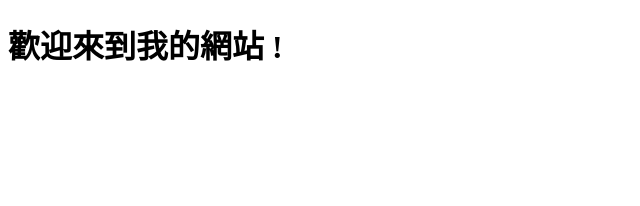
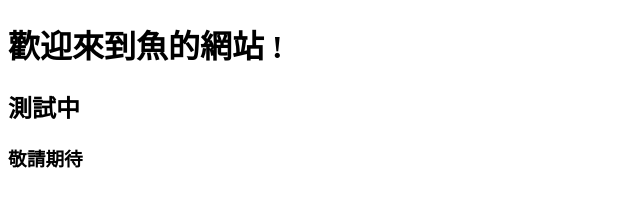
Before and after one commit to Kiki00552211/kiki00552211.github.io, a plain HTML site: page index.htm in a window 1280 px wide. Shown: the whole page, without its empty margins (0-640 px from the left). Drawn offline with Linux system fonts and the light colour scheme.

Commit message:
Update index.htm

```diff
--- a/index.htm
+++ b/index.htm
@@ -7,6 +7,8 @@
     <script></script>
   </head>
   <body>
-    <h1>歡迎來到我的網站 !</h1>
+    <h1>歡迎來到魚的網站 !</h1>
+      <h2>測試中 <h2></h2>
+    <h3>敬請期待 <h3></h3>
   </body>
 </html>
```
